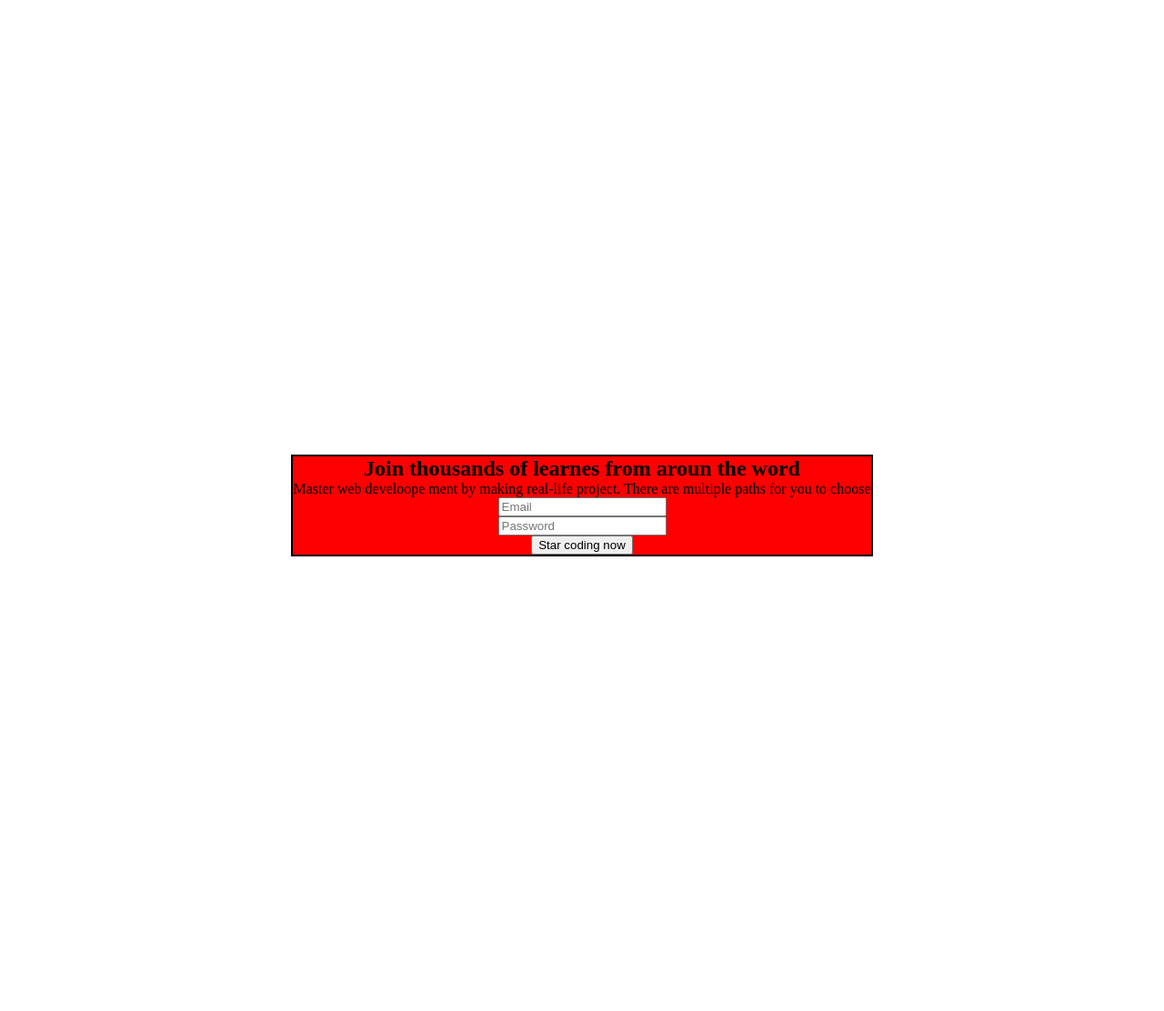
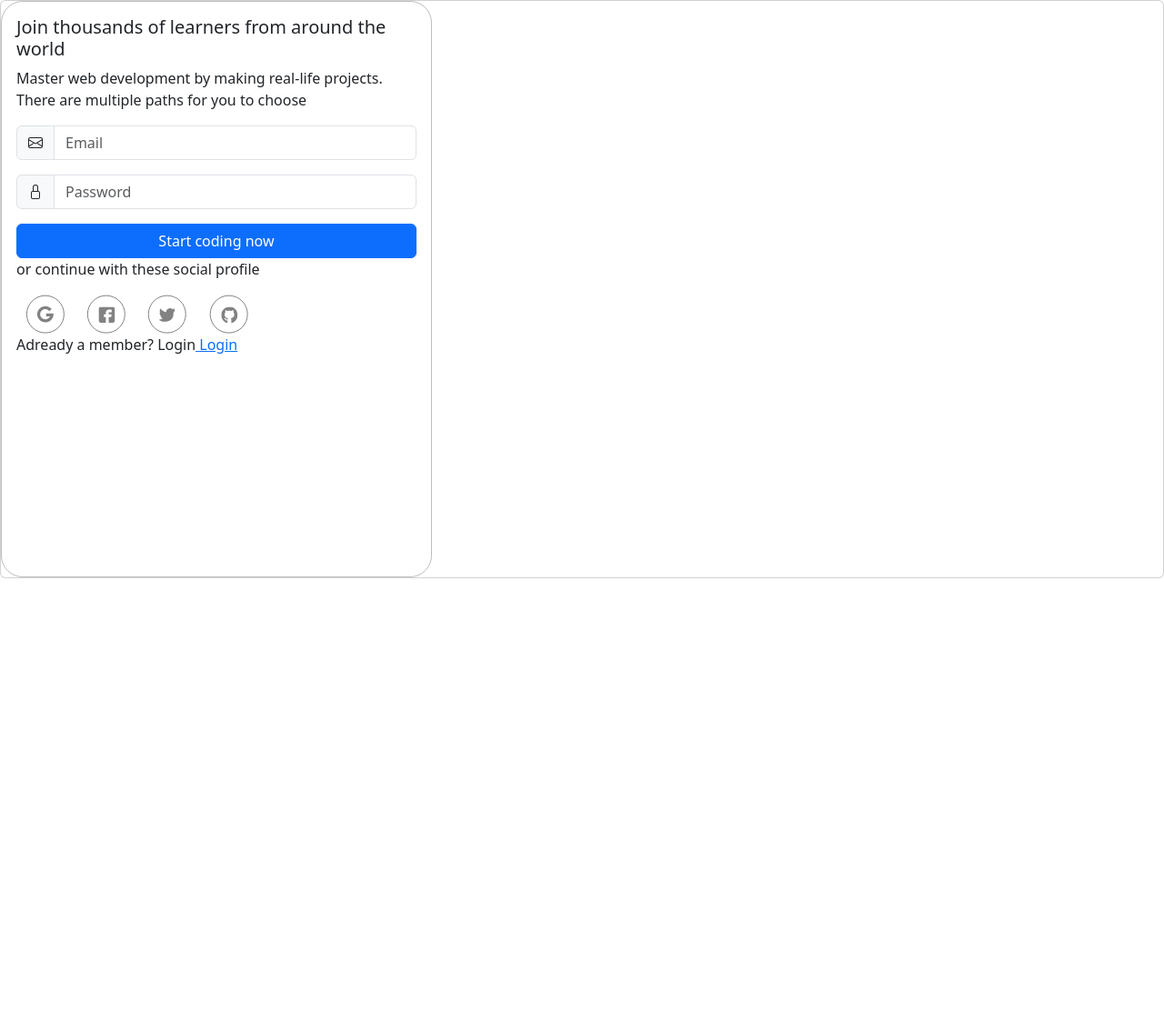
Before and after one commit to sharian25/LoginProject, a PHP site: page / in a window 1280 px wide. Shown: the whole page at 91% size. After the commit the page ends 636 px from the top, so only its background shows below. Run offline with PHP 8.4, Linux system fonts and the light colour scheme.

Commit message:
se sube actualiza el mini proyecto como backup

```diff
--- a/Index.php
+++ b/Index.php
@@ -1,20 +1,56 @@
-<!DOCTYPE html>
+<!doctype html>
 <html lang="en">
+
 <head>
-    <meta charset="UTF-8">
-    <meta name="viewport" content="width=device-width, initial-scale=1.0">
-    <link rel="stylesheet" href="./style.css">
-    <title>mini_Project</title>
+    <meta charset="utf-8">
+    <meta name="viewport" content="width=device-width, initial-scale=1">
+    <title>New User</title>
+    <link rel="stylesheet" href="./styles/style.css">
+    <link href="https://cdn.jsdelivr.net/npm/bootstrap@5.3.1/dist/css/bootstrap.min.css" rel="stylesheet" integrity="sha384-4bw+/aepP/YC94hEpVNVgiZdgIC5+VKNBQNGCHeKRQN+PtmoHDEXuppvnDJzQIu9" crossorigin="anonymous">
 </head>
+
 <body>
-    <div class="join">
+    <div class="card">
+        <div class="card-body">
+            <h5 class="card-title">Join thousands of learners from around the world</h5>
+            <p class="card-text">Master web development by making real-life projects. There are multiple paths for you to choose</p>
+            <form action="./Handle_db/create.php" method="post">
+            <div class="input-group mb-3">
+                <span class="input-group-text" id="basic-addon1"><svg xmlns="http://www.w3.org/2000/svg" width="16" height="16" fill="currentColor" class="bi bi-envelope" viewBox="0 0 16 16">
+                        <path d="M0 4a2 2 0 0 1 2-2h12a2 2 0 0 1 2 2v8a2 2 0 0 1-2 2H2a2 2 0 0 1-2-2V4Zm2-1a1 1 0 0 0-1 1v.217l7 4.2 7-4.2V4a1 1 0 0 0-1-1H2Zm13 2.383-4.708 2.825L15 11.105V5.383Zm-.034 6.876-5.64-3.471L8 9.583l-1.326-.795-5.64 3.47A1 1 0 0 0 2 13h12a1 1 0 0 0 .966-.741ZM1 11.105l4.708-2.897L1 5.383v5.722Z" />
+                    </svg></span>
+                <input type="text" class="form-control" placeholder="Email" aria-label="Username" aria-describedby="basic-addon1">
+            </div>
+            <div class="input-group mb-3">
+                <span class="input-group-text" id="basic-addon1"><svg xmlns="http://www.w3.org/2000/svg" width="16" height="16" fill="currentColor" class="bi bi-lock" viewBox="0 0 16 16">
+                        <path d="M8 1a2 2 0 0 1 2 2v4H6V3a2 2 0 0 1 2-2zm3 6V3a3 3 0 0 0-6 0v4a2 2 0 0 0-2 2v5a2 2 0 0 0 2 2h6a2 2 0 0 0 2-2V9a2 2 0 0 0-2-2zM5 8h6a1 1 0 0 1 1 1v5a1 1 0 0 1-1 1H5a1 1 0 0 1-1-1V9a1 1 0 0 1 1-1z" />
+                    </svg></span>
+                <input type="text" class="form-control" placeholder="Password" aria-label="Username" aria-describedby="basic-addon1">
+            </div>
+            <button class="btn btn-primary" type="submit">Start coding now</button>
+            </form>
+            <p>or continue with these social profile</p>
+            <div class="icon2">
+                <img class="icon" src="./assets/Google.svg">
+                <img class="icon" src="./assets/Facebook.svg">
+                <img class="icon" src="./assets/Twitter.svg">
+                <img class="icon" src="./assets/Gihub.svg">
+            </div>
+
+            <p>Adready a member? Login<a href="#" class="card-link"> Login</a></p>
+
+        </div>
+    </div>
+
+    <script src="https://cdn.jsdelivr.net/npm/bootstrap@5.3.1/dist/js/bootstrap.bundle.min.js" integrity="sha384-HwwvtgBNo3bZJJLYd8oVXjrBZt8cqVSpeBNS5n7C8IVInixGAoxmnlMuBnhbgrkm" crossorigin="anonymous"></script>
+</body>
+
+</html>
+
+<!-- <div class="join">
     <h2>Join thousands of learnes from aroun the word</h2>
     <p>Master web develoope ment by making real-life project. There are multiple paths for you to choose</p>
-    <input type="text" placeholder="Email">
-    <input type="text" placeholder="Password">
+    <input class="regist" type="text" placeholder="Email">
+    <input class="regist" type="text" placeholder="Password">
     <button type="submit">Star coding now</button>
-    </div>
-
-
-</body>
-</html>
+    </div> -->
--- a/style.css
+++ /dev/null
@@ -1,21 +0,0 @@
-html {
-    font-size: 16px;
-    width: 1280px;
-
-}
-* {
-    margin: 0;
-    box-sizing: border-box;
-
-}
-.join {
-    display: flex;
-    flex-direction: column;
-    align-items: center;
-    border: solid black 2px;
-    width: 50%;
-    margin: 500px auto;
-
-
-    background-color: red;
-}
--- /dev/null
+++ b/styles/style.css
@@ -0,0 +1,46 @@
+.selector-for-some-widget {
+  box-sizing: content-box;
+}
+
+.btn {
+  width: 100%;
+}
+.card {
+  background-color: red;
+}
+.card-body {
+  width: 473.831px;
+  height: 634.303px;
+  flex-shrink: 0;
+  border-radius: 24px;
+  border: 1px solid #bdbdbd;
+}
+.icon {
+  margin: 0 10px;
+/* width: 42px;
+height: 42px;
+color: #828282;
+flex-shrink: 0; */
+}
+
+/* html {
+  font-size: 16px;
+  width: 1280px;
+}
+* {
+  margin: 0;
+  box-sizing: border-box;
+}
+.join {
+  display: flex;
+  flex-direction: column;
+  align-items: center;
+  border-radius: 24px;
+  border: 1px solid #bdbdbd;
+  width: 473.831px;
+  height: 634.303px;
+  flex-shrink: 0;
+  margin: 50% auto;
+  text-align: left;
+}
+ */
```
Also changed, not shown: Handle_db/create.php (added, +17 -0 lines), config/database.php (added, +15 -0 lines), MP_N3-master/README.md (added), assets/Facebook.svg (added), assets/Gihub.svg (added), assets/Google.svg (added), assets/Twitter.svg (added), assets/devchallenges-light.svg (added), assets/devchallenges.png (added), assets/devchallenges.svg (added), views/dashboard.php (added), views/edit.php (added).
